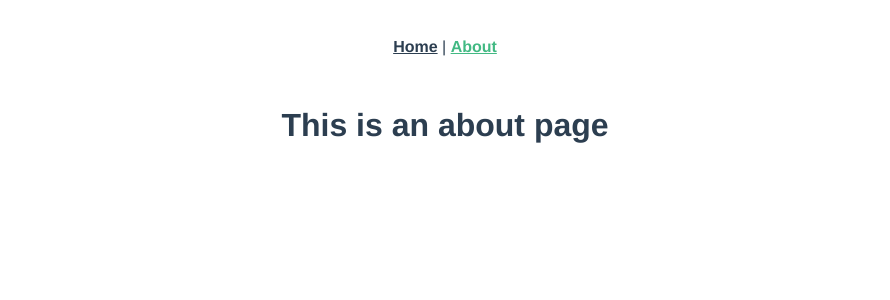
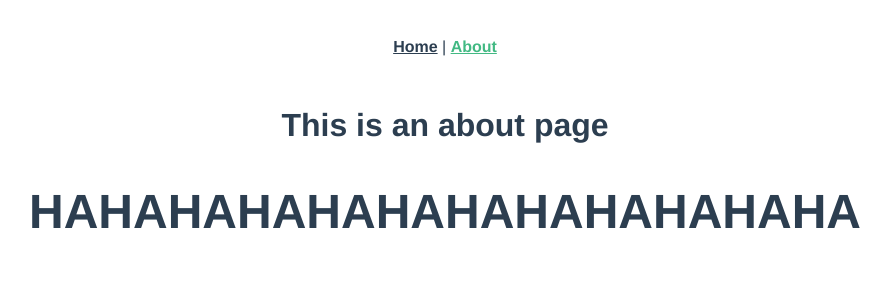
Before and after one commit to loops-i-did-it-again/student-portal-resume-app, a Vue app: page /about in a window 1280 px wide. Shown: the top 300 px of the page, without its empty margins (195-1085 px from the left). Built offline with nearby package versions, Linux system fonts and the light colour scheme.

Commit message:
adds laughing to about page

```diff
--- a/src/views/About.vue
+++ b/src/views/About.vue
@@ -1,5 +1,7 @@
 <template>
   <div class="about">
-    <h1>This is an about page</h1>
+    <h1>This is an about page
+      <h2>HAHAHAHAHAHAHAHAHAHAHAHA</h2>
+    </h1>
   </div>
 </template>
```
Also changed, not shown: 1 other file (tests, documents, lock files or other folders).
